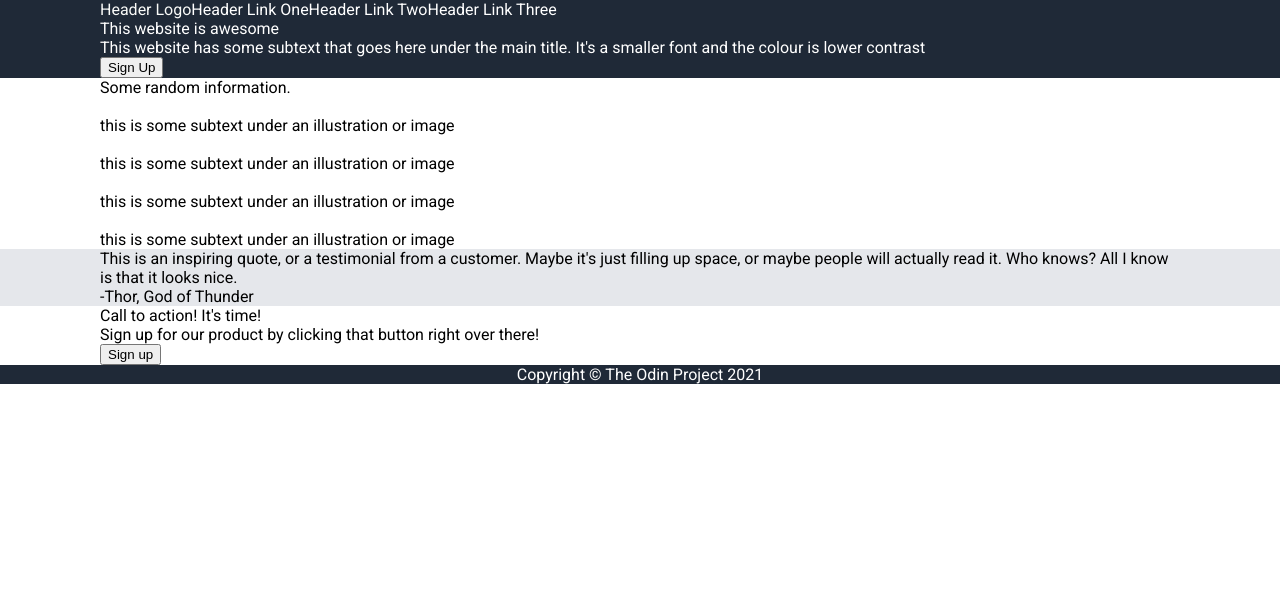
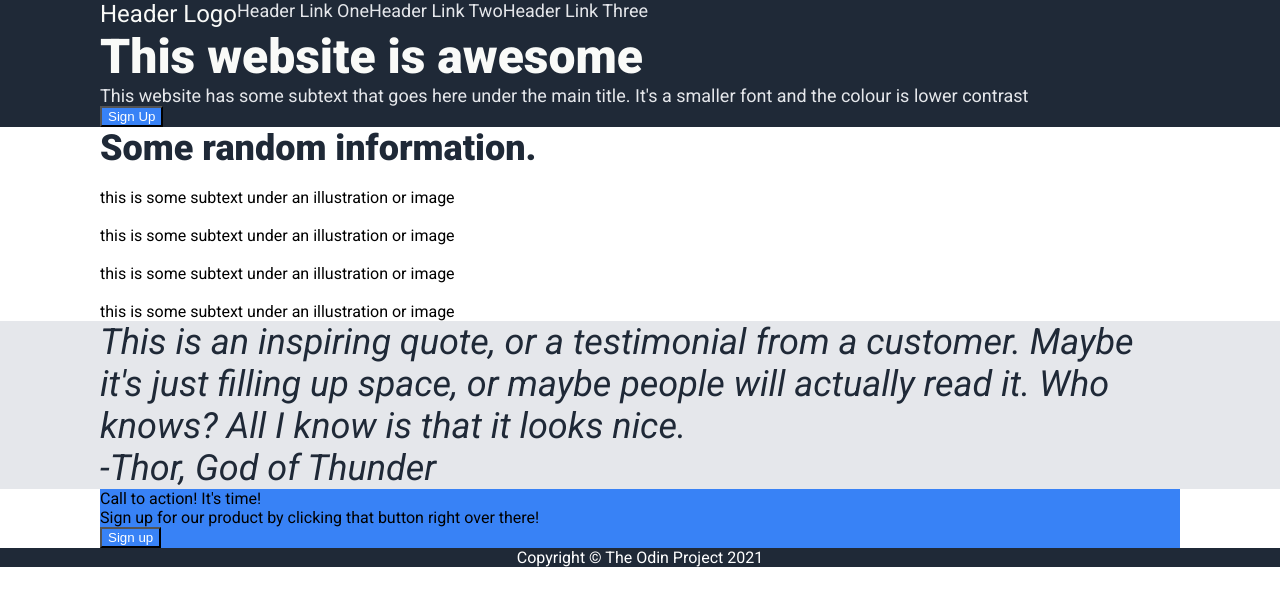
Before and after one commit to Gordain/landing-page, a plain HTML site: page index.html in a window 1280 px wide. Drawn offline with Linux system fonts and the light colour scheme.

Commit message:
Change font stlying and add background work

```diff
--- a/index.html
+++ b/index.html
@@ -13,20 +13,20 @@
     <body>
         <div class="navbar">
             <div id="logo">Header Logo</div>
-            <a>Header Link One</a>
-            <a>Header Link Two</a>
-            <a>Header Link Three</a>
+            <a class="hero-secondary">Header Link One</a>
+            <a class="hero-secondary">Header Link Two</a>
+            <a class="hero-secondary">Header Link Three</a>
         </div>
 
         <div class="herobar">
-            <div>This website is awesome</div>
-            <div>This website has some subtext that goes here under the main title. It's a smaller font and the colour is lower contrast</div>
+            <div class="hero-main">This website is awesome</div>
+            <div class="hero-secondary">This website has some subtext that goes here under the main title. It's a smaller font and the colour is lower contrast</div>
             <button>Sign Up</button>
             <img>
         </div>
 
         <div class="content-container">
-            <div>Some random information.</div>
+            <div id="info-header">Some random information.</div>
             <img>
             <div>this is some subtext under an illustration or image</div>
             <img>
@@ -43,9 +43,11 @@
         </div>
 
         <div class="call-to-action">
-            <div>Call to action! It's time!</div>
-            <div>Sign up for our product by clicking that button right over there!</div>
-            <button>Sign up</button>
+            <div class="call-to-action-bar">
+                <div>Call to action! It's time!</div>
+                <div>Sign up for our product by clicking that button right over there!</div>
+                <button>Sign up</button>
+            </div>
         </div>
 
         <div class="footer">Copyright © The Odin Project 2021</div>
--- a/style.css
+++ b/style.css
@@ -25,11 +25,18 @@ body {
 
 .quote-container {
     background-color: #e5e7eb;
+    font-size: 36px;
+    font-style: italic;
+    color: #1F2937;
     padding: 0 100px;
 }
 
 .call-to-action {
     padding: 0 100px;
+}
+
+.call-to-action-bar {
+    background-color: #3882f6;
 }
 
 .footer {
@@ -41,6 +48,28 @@ body {
 }
 
 #logo {
-    size: 24px;
+    font-size: 24px;
     color: #f9faf8;
 }
+
+#info-header {
+    font-size: 36px;
+    font-weight: 900;
+    color: #1F2937;
+}
+
+.hero-main {
+    font-size: 48px;
+    font-weight: 900;
+    color: #f9faf8;
+}
+
+.hero-secondary {
+    font-size: 18px;
+    color: #e5e7eb;
+}
+
+button {
+    background-color: #3882f6;
+    color: white;
+}
```
